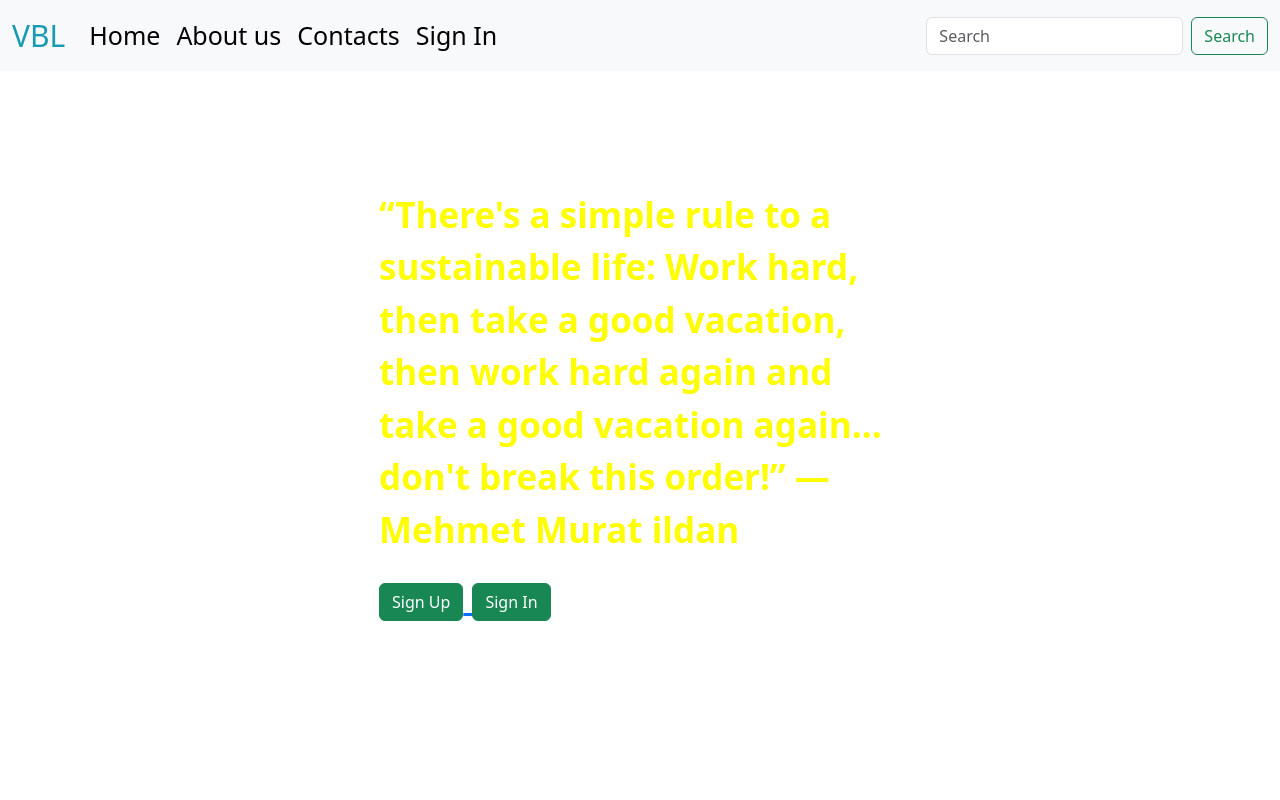
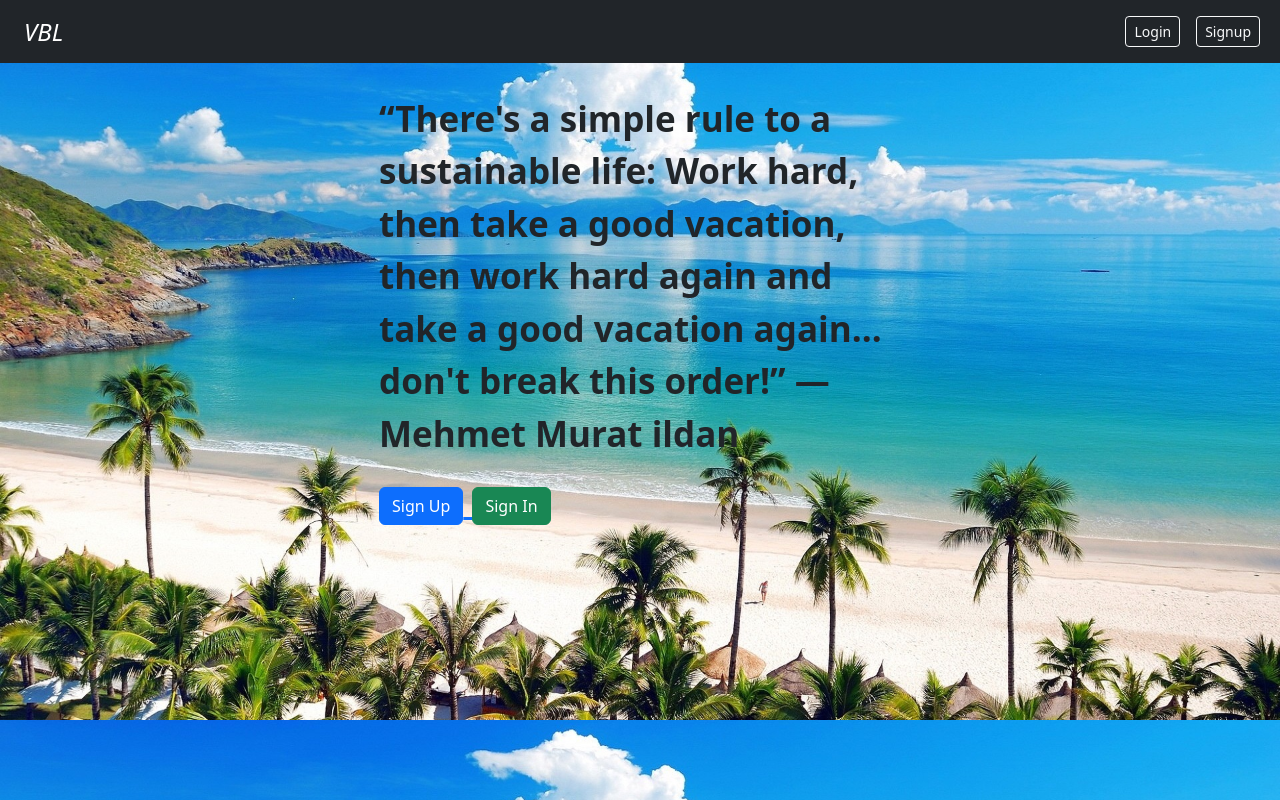
Before and after one commit to Edu58/vacation-bucket-list, a Flask app: page / in a window 1280 px wide. Run offline with Flask 2, Linux system fonts and the light colour scheme; some libraries are stand-ins or nearby versions.

Commit message:
style: navbar

```diff
--- a/app/auth/views.py
+++ b/app/auth/views.py
@@ -33,7 +33,7 @@ def login():
             if user is not None and user.verify_password(login_form.password.data):
                 login_user(user)
                 flash('Login successful', category='success')
-                return redirect(request.args.get('next') or url_for('main.index'))
+                return redirect(request.args.get('next') or url_for('main.vacations_list'))
             else:
                 flash("Wrong credentials", category="danger")
         else:
--- a/app/static/css/index.css
+++ /dev/null
@@ -1,3 +0,0 @@
-#nav{
-    background-color: transparent;
-}
--- a/app/templates/base.html
+++ b/app/templates/base.html
@@ -18,12 +18,12 @@
     <title>{% block title %} {% endblock title %}</title>
 </head>
 <body>
-    <!--Navbar-->
-    {% block navbar %}
-    {% include 'navbar.html' %}
-    {% endblock %}
+<!--Navbar-->
+{% block navbar %}
+{% include 'navbar.html' %}
+{% endblock %}
 
-<div class="container" style="margin-top: 6rem;">
+<div class="container">
 
     {{ render_messages() }}
 
--- a/app/templates/index.html
+++ b/app/templates/index.html
@@ -9,12 +9,30 @@
 {% block title %} Vaccation Bucket List {% endblock %}
 
 {% block content %}
+<html>
+<head>
+    <style>
+            body{
+                background-size: cover;
+                background-image: url({{url_for('static',filename='images/BeachAnd.jpg')}});
+            }
+
+
+
+
+
+    </style>
+</head>
+
+
+<body>
+
+
 <div class="container h-100 d-flex justify-content-center align-items-center">
 
-    <div class="container w-50" style=" font-weight:bold; font-size:35px; color: yellow; margin-top:2%">
+    <div class="container w-50" style=" font-weight:bold; font-size:35px; margin-top:2%">
 
-        <p>
-
+        <p class="text-dark">
             “There's a simple rule to a sustainable life: Work hard, then take a good vacation, then work hard again and
             take a good vacation again... don't break this order!”
             ― Mehmet Murat ildan
@@ -22,7 +40,7 @@
 
 
         <a href="{{url_for('auth.register')}}">
-            <button type="button" class="btn btn-success">Sign Up</button>
+            <button type="button" class="btn btn-primary">Sign Up</button>
         </a>
         <a href="{{url_for('auth.login')}}">
             <button type="button" class="btn btn-success">Sign In</button>
@@ -31,4 +49,10 @@
 
     </div>
 </div>
+
+
+</body>
+</html>
+
+
 {% endblock content %}
--- a/app/templates/navbar.html
+++ b/app/templates/navbar.html
@@ -1,37 +1,44 @@
-
-
-
-
-<nav class="navbar navbar-expand-lg navbar-light bg-light " style="font-size: 25px; background-color:transparent;">
-    <div class="container-fluid" id="nav">
-      <a class="navbar-brand" href="{{url_for('main.index')}}"" style="font-size: 30px;color: #189AB4;" >VBL</a>
-      <button class="navbar-toggler" type="button" data-bs-toggle="collapse" data-bs-target="#navbarSupportedContent" aria-controls="navbarSupportedContent" aria-expanded="false" aria-label="Toggle navigation">
+<nav class="navbar navbar-expand-sm navbar-dark bg-dark mb-2">
+    <div class="container-fluid d-flex justify-content-between">
+        <div class="container-fluid d-flex justify-content-between">
+            <a class="navbar-brand fs-4 fst-italic fw-normal" href="#">VBL</a>
+            <button class="navbar-toggler" type="button" data-bs-toggle="collapse"
+                    data-bs-target="#navbarSupportedContent"
+                    aria-controls="navbarSupportedContent" aria-expanded="false" aria-label="Toggle navigation">
                 <span class="navbar-toggler-icon"></span>
             </button>
+        </div>
         <div class="collapse navbar-collapse" id="navbarSupportedContent">
             <ul class="navbar-nav me-auto mb-2 mb-lg-0">
+                {% if current_user.is_authenticated %}
                 <li class="nav-item">
-            <a class="nav-link active" aria-current="page" href="{{url_for('main.index')}}">Home</a>
+                    <a class="nav-link active" aria-current="page" href="{{ url_for('main.index') }}">
+                        <button class="btn btn-sm text-light" id="home-btn">Home</button>
+                    </a>
                 </li>
                 <li class="nav-item">
-            <a class="nav-link active" href="{{url_for('main.about')}}">About us</a>
+                    <a class="nav-link active" aria-current="page" href="{{ url_for('main.about') }}">
+                        <button class="btn btn-sm text-light">About</button>
+                    </a>
                 </li>
-
                 <li class="nav-item">
-            <a class="nav-link active" href="contacts.html">Contacts</a>
+                    <a class="nav-link active" aria-current="page" href="{{ url_for('auth.logout') }}">
+                        <button class="btn btn btn-sm btn-outline-light">Logout</button>
+                    </a>
                 </li>
-
-
-
+                {% else %}
                 <li class="nav-item">
-            <a class="nav-link active" href="{{url_for('auth.login')}}"> Sign In</a>
+                    <a class="nav-link active" aria-current="page" href="{{ url_for('auth.login') }}">
+                        <button class="btn btn btn-sm btn-outline-light">Login</button>
+                    </a>
                 </li>
-
+                <li class="nav-item">
+                    <a class="nav-link active" aria-current="page" href="{{ url_for('auth.register') }}">
+                        <button class="btn btn btn-sm btn-outline-light">Signup</button>
+                    </a>
+                </li>
+                {% endif %}
             </ul>
-        <form class="d-flex">
-          <input class="form-control me-2" type="search" placeholder="Search" aria-label="Search">
-          <button class="btn btn-outline-success" type="submit">Search</button>
-        </form>
         </div>
     </div>
 </nav>
```
Lines whose indentation alone changed are shown as unchanged.
